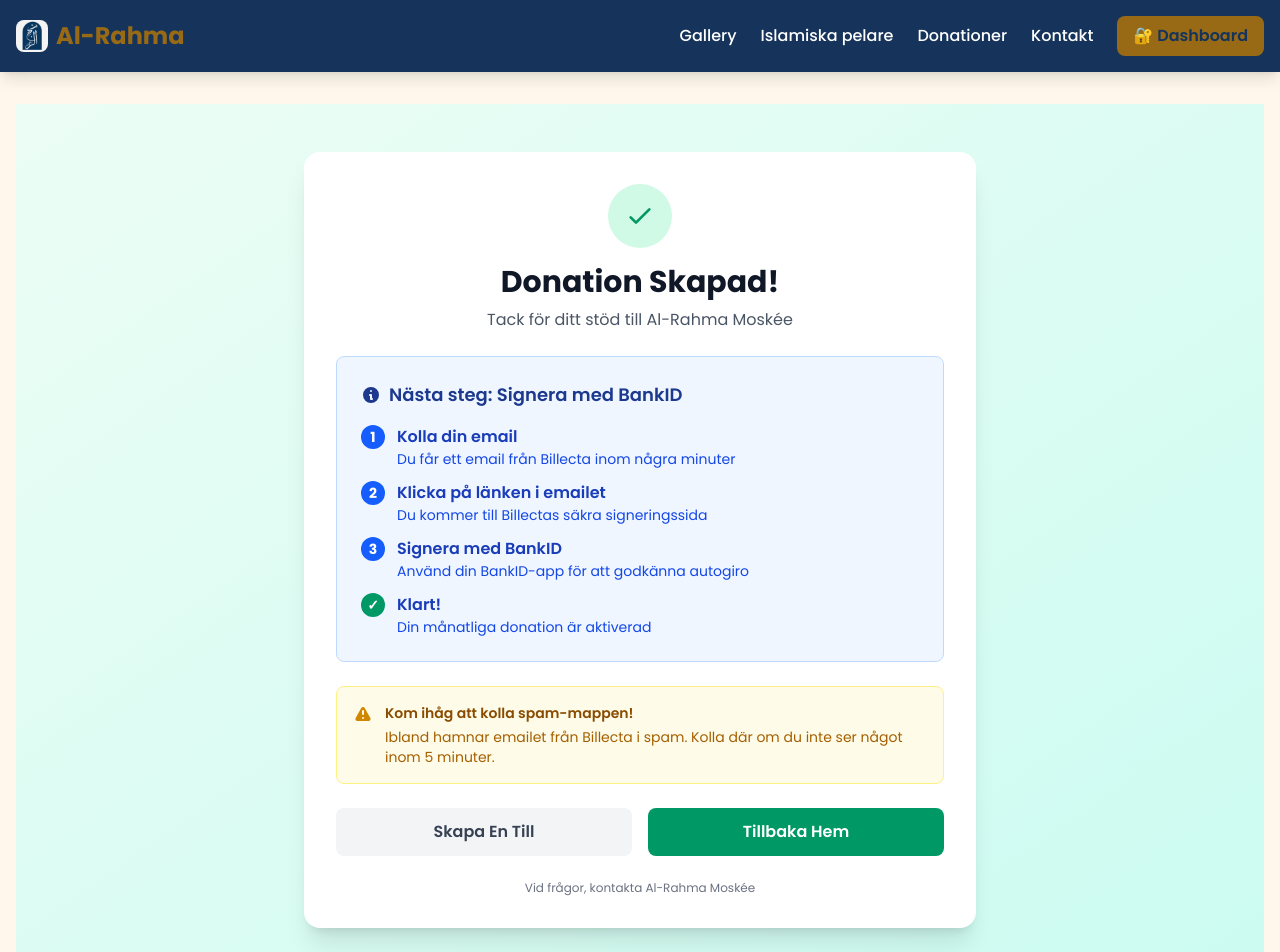
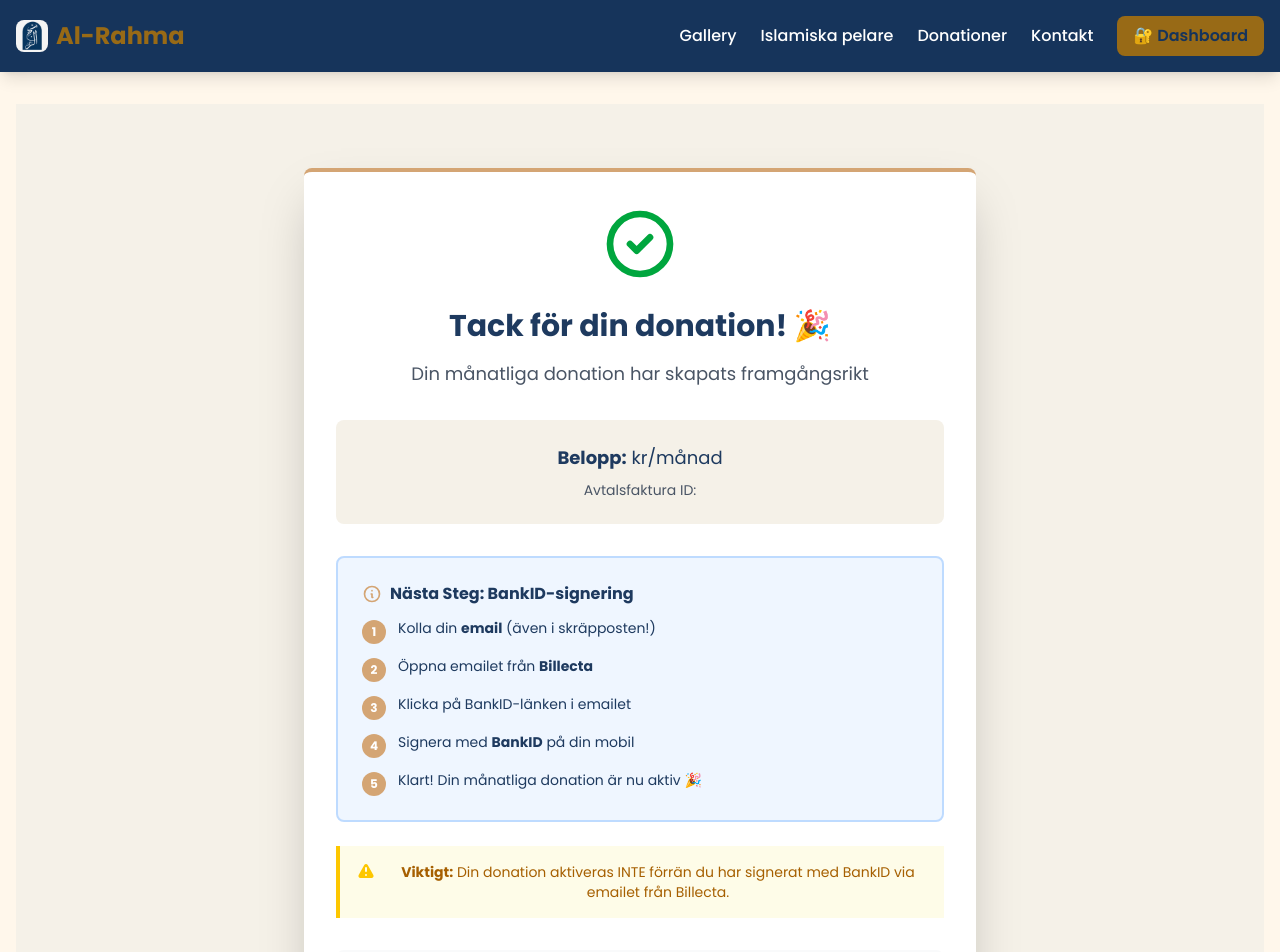
Before and after one commit to Coding-Mohamed/al-rahma-mosque, a Next.js app: page /donations/success in a window 1280 px wide. Shown: the top 952 px of the page. Built offline with nearby package versions, Linux system fonts and the light colour scheme.

Commit message:
success page fixed error

```diff
--- a/app/donations/success/page.jsx
+++ b/app/donations/success/page.jsx
@@ -1,112 +1,241 @@
-// // app/donations/success/page.jsx
+// // // app/donations/success/page.jsx
+// "use client";
+
+// import { useSearchParams } from "next/navigation";
+// import Link from "next/link";
+
+// export default function DonationSuccessPage() {
+//   const searchParams = useSearchParams();
+//   const contractId = searchParams.get("contractId");
+//   const amount = searchParams.get("amount");
+
+//   return (
+//     <div className="min-h-screen bg-gradient-to-br from-emerald-50 to-teal-100 py-12 px-4">
+//       <div className="max-w-2xl mx-auto">
+//         <div className="bg-white rounded-2xl shadow-xl p-8">
+//           {/* Success Icon */}
+//           <div className="text-center mb-6">
+//             <div className="inline-flex items-center justify-center w-16 h-16 bg-emerald-100 rounded-full mb-4">
+//               <svg className="w-8 h-8 text-emerald-600" fill="none" stroke="currentColor" viewBox="0 0 24 24">
+//                 <path strokeLinecap="round" strokeLinejoin="round" strokeWidth="2" d="M5 13l4 4L19 7" />
+//               </svg>
+//             </div>
+//             <h1 className="text-3xl font-bold text-gray-900 mb-2">Donation Skapad!</h1>
+//             <p className="text-gray-600">Tack för ditt stöd till Al-Rahma Moskée</p>
+//           </div>
+
+//           {/* Contract Info */}
+//           {contractId && (
+//             <div className="bg-gray-50 rounded-lg p-4 mb-6">
+//               <div className="grid grid-cols-2 gap-4 text-sm">
+//                 <div>
+//                   <p className="text-gray-600">Belopp per månad</p>
+//                   <p className="font-semibold text-gray-900">{amount} kr</p>
+//                 </div>
+//                 <div>
+//                   <p className="text-gray-600">Avtalsnummer</p>
+//                   <p className="font-semibold text-gray-900">{contractId}</p>
+//                 </div>
+//               </div>
+//             </div>
+//           )}
+
+//           {/* Next Steps */}
+//           <div className="bg-blue-50 border border-blue-200 rounded-lg p-6 mb-6">
+//             <h2 className="text-lg font-semibold text-blue-900 mb-4 flex items-center">
+//               <svg className="w-5 h-5 mr-2" fill="currentColor" viewBox="0 0 20 20">
+//                 <path fillRule="evenodd" d="M18 10a8 8 0 11-16 0 8 8 0 0116 0zm-7-4a1 1 0 11-2 0 1 1 0 012 0zM9 9a1 1 0 000 2v3a1 1 0 001 1h1a1 1 0 100-2v-3a1 1 0 00-1-1H9z" clipRule="evenodd" />
+//               </svg>
+//               Nästa steg: Signera med BankID
+//             </h2>
+//             <ol className="space-y-3 text-blue-800">
+//               <li className="flex items-start">
+//                 <span className="flex-shrink-0 w-6 h-6 bg-blue-600 text-white rounded-full flex items-center justify-center text-sm font-bold mr-3">1</span>
+//                 <div>
+//                   <p className="font-semibold">Kolla din email</p>
+//                   <p className="text-sm text-blue-700">Du får ett email från Billecta inom några minuter</p>
+//                 </div>
+//               </li>
+//               <li className="flex items-start">
+//                 <span className="flex-shrink-0 w-6 h-6 bg-blue-600 text-white rounded-full flex items-center justify-center text-sm font-bold mr-3">2</span>
+//                 <div>
+//                   <p className="font-semibold">Klicka på länken i emailet</p>
+//                   <p className="text-sm text-blue-700">Du kommer till Billectas säkra signeringssida</p>
+//                 </div>
+//               </li>
+//               <li className="flex items-start">
+//                 <span className="flex-shrink-0 w-6 h-6 bg-blue-600 text-white rounded-full flex items-center justify-center text-sm font-bold mr-3">3</span>
+//                 <div>
+//                   <p className="font-semibold">Signera med BankID</p>
+//                   <p className="text-sm text-blue-700">Använd din BankID-app för att godkänna autogiro</p>
+//                 </div>
+//               </li>
+//               <li className="flex items-start">
+//                 <span className="flex-shrink-0 w-6 h-6 bg-emerald-600 text-white rounded-full flex items-center justify-center text-sm font-bold mr-3">✓</span>
+//                 <div>
+//                   <p className="font-semibold">Klart!</p>
+//                   <p className="text-sm text-blue-700">Din månatliga donation är aktiverad</p>
+//                 </div>
+//               </li>
+//             </ol>
+//           </div>
+
+//           {/* Warning about spam */}
+//           <div className="bg-yellow-50 border border-yellow-200 rounded-lg p-4 mb-6">
+//             <div className="flex items-start">
+//               <svg className="w-5 h-5 text-yellow-600 mt-0.5 mr-3 flex-shrink-0" fill="currentColor" viewBox="0 0 20 20">
+//                 <path fillRule="evenodd" d="M8.257 3.099c.765-1.36 2.722-1.36 3.486 0l5.58 9.92c.75 1.334-.213 2.98-1.742 2.98H4.42c-1.53 0-2.493-1.646-1.743-2.98l5.58-9.92zM11 13a1 1 0 11-2 0 1 1 0 012 0zm-1-8a1 1 0 00-1 1v3a1 1 0 002 0V6a1 1 0 00-1-1z" clipRule="evenodd" />
+//               </svg>
+//               <div className="text-sm text-yellow-800">
+//                 <p className="font-semibold mb-1">Kom ihåg att kolla spam-mappen!</p>
+//                 <p className="text-yellow-700">Ibland hamnar emailet från Billecta i spam. Kolla där om du inte ser något inom 5 minuter.</p>
+//               </div>
+//             </div>
+//           </div>
+
+//           {/* Actions */}
+//           <div className="flex gap-4">
+//             <Link href="/donations" className="flex-1 text-center bg-gray-100 text-gray-700 py-3 px-6 rounded-lg font-semibold hover:bg-gray-200 transition">
+//               Skapa En Till
+//             </Link>
+//             <Link href="/" className="flex-1 text-center bg-emerald-600 text-white py-3 px-6 rounded-lg font-semibold hover:bg-emerald-700 transition">
+//               Tillbaka Hem
+//             </Link>
+//           </div>
+
+//           {/* Footer */}
+//           <p className="mt-6 text-xs text-center text-gray-500">Vid frågor, kontakta Al-Rahma Moskée</p>
+//         </div>
+//       </div>
+//     </div>
+//   );
+// }
+
 "use client";
+import { useSearchParams } from "next/navigation";
+import { Suspense } from "react";
 
-import { useSearchParams } from "next/navigation";
-import Link from "next/link";
-
-export default function DonationSuccessPage() {
+function SuccessContent() {
   const searchParams = useSearchParams();
   const contractId = searchParams.get("contractId");
   const amount = searchParams.get("amount");
 
   return (
-    <div className="min-h-screen bg-gradient-to-br from-emerald-50 to-teal-100 py-12 px-4">
+    <div className="min-h-screen bg-[#f5f1e8] py-16 px-4">
       <div className="max-w-2xl mx-auto">
-        <div className="bg-white rounded-2xl shadow-xl p-8">
+        <div className="bg-white rounded-lg shadow-2xl p-8 text-center border-t-4 border-[#d4a574]">
           {/* Success Icon */}
-          <div className="text-center mb-6">
-            <div className="inline-flex items-center justify-center w-16 h-16 bg-emerald-100 rounded-full mb-4">
-              <svg className="w-8 h-8 text-emerald-600" fill="none" stroke="currentColor" viewBox="0 0 24 24">
-                <path strokeLinecap="round" strokeLinejoin="round" strokeWidth="2" d="M5 13l4 4L19 7" />
-              </svg>
-            </div>
-            <h1 className="text-3xl font-bold text-gray-900 mb-2">Donation Skapad!</h1>
-            <p className="text-gray-600">Tack för ditt stöd till Al-Rahma Moskée</p>
+          <div className="mb-6">
+            <svg className="w-20 h-20 text-green-600 mx-auto" fill="none" stroke="currentColor" viewBox="0 0 24 24">
+              <path strokeLinecap="round" strokeLinejoin="round" strokeWidth={2} d="M9 12l2 2 4-4m6 2a9 9 0 11-18 0 9 9 0 0118 0z" />
+            </svg>
           </div>
 
-          {/* Contract Info */}
-          {contractId && (
-            <div className="bg-gray-50 rounded-lg p-4 mb-6">
-              <div className="grid grid-cols-2 gap-4 text-sm">
-                <div>
-                  <p className="text-gray-600">Belopp per månad</p>
-                  <p className="font-semibold text-gray-900">{amount} kr</p>
-                </div>
-                <div>
-                  <p className="text-gray-600">Avtalsnummer</p>
-                  <p className="font-semibold text-gray-900">{contractId}</p>
-                </div>
-              </div>
-            </div>
-          )}
+          <h1 className="text-3xl font-bold text-[#1e3a5f] mb-4">Tack för din donation! 🎉</h1>
+
+          <p className="text-lg text-gray-600 mb-8">Din månatliga donation har skapats framgångsrikt</p>
+
+          {/* Donation Details */}
+          <div className="bg-[#f5f1e8] rounded-lg p-6 mb-8">
+            <p className="text-lg text-[#1e3a5f] mb-2">
+              <strong>Belopp:</strong> {amount} kr/månad
+            </p>
+            <p className="text-sm text-gray-600">Avtalsfaktura ID: {contractId}</p>
+          </div>
 
           {/* Next Steps */}
-          <div className="bg-blue-50 border border-blue-200 rounded-lg p-6 mb-6">
-            <h2 className="text-lg font-semibold text-blue-900 mb-4 flex items-center">
-              <svg className="w-5 h-5 mr-2" fill="currentColor" viewBox="0 0 20 20">
-                <path fillRule="evenodd" d="M18 10a8 8 0 11-16 0 8 8 0 0116 0zm-7-4a1 1 0 11-2 0 1 1 0 012 0zM9 9a1 1 0 000 2v3a1 1 0 001 1h1a1 1 0 100-2v-3a1 1 0 00-1-1H9z" clipRule="evenodd" />
+          <div className="bg-blue-50 border-2 border-blue-200 rounded-lg p-6 mb-6 text-left">
+            <h2 className="font-bold text-[#1e3a5f] mb-3 flex items-center">
+              <svg className="w-5 h-5 mr-2 text-[#d4a574]" fill="none" stroke="currentColor" viewBox="0 0 24 24">
+                <path strokeLinecap="round" strokeLinejoin="round" strokeWidth={2} d="M13 16h-1v-4h-1m1-4h.01M21 12a9 9 0 11-18 0 9 9 0 0118 0z" />
               </svg>
-              Nästa steg: Signera med BankID
+              Nästa Steg: BankID-signering
             </h2>
-            <ol className="space-y-3 text-blue-800">
+            <ol className="text-sm text-[#1e3a5f] space-y-3">
               <li className="flex items-start">
-                <span className="flex-shrink-0 w-6 h-6 bg-blue-600 text-white rounded-full flex items-center justify-center text-sm font-bold mr-3">1</span>
-                <div>
-                  <p className="font-semibold">Kolla din email</p>
-                  <p className="text-sm text-blue-700">Du får ett email från Billecta inom några minuter</p>
-                </div>
+                <span className="flex-shrink-0 w-6 h-6 bg-[#d4a574] text-white rounded-full flex items-center justify-center text-xs font-bold mr-3 mt-0.5">1</span>
+                <span>
+                  Kolla din <strong>email</strong> (även i skräpposten!)
+                </span>
               </li>
               <li className="flex items-start">
-                <span className="flex-shrink-0 w-6 h-6 bg-blue-600 text-white rounded-full flex items-center justify-center text-sm font-bold mr-3">2</span>
-                <div>
-                  <p className="font-semibold">Klicka på länken i emailet</p>
-                  <p className="text-sm text-blue-700">Du kommer till Billectas säkra signeringssida</p>
-                </div>
+                <span className="flex-shrink-0 w-6 h-6 bg-[#d4a574] text-white rounded-full flex items-center justify-center text-xs font-bold mr-3 mt-0.5">2</span>
+                <span>
+                  Öppna emailet från <strong>Billecta</strong>
+                </span>
               </li>
               <li className="flex items-start">
-                <span className="flex-shrink-0 w-6 h-6 bg-blue-600 text-white rounded-full flex items-center justify-center text-sm font-bold mr-3">3</span>
-                <div>
-                  <p className="font-semibold">Signera med BankID</p>
-                  <p className="text-sm text-blue-700">Använd din BankID-app för att godkänna autogiro</p>
-                </div>
+                <span className="flex-shrink-0 w-6 h-6 bg-[#d4a574] text-white rounded-full flex items-center justify-center text-xs font-bold mr-3 mt-0.5">3</span>
+                <span>Klicka på BankID-länken i emailet</span>
               </li>
               <li className="flex items-start">
-                <span className="flex-shrink-0 w-6 h-6 bg-emerald-600 text-white rounded-full flex items-center justify-center text-sm font-bold mr-3">✓</span>
-                <div>
-                  <p className="font-semibold">Klart!</p>
-                  <p className="text-sm text-blue-700">Din månatliga donation är aktiverad</p>
-                </div>
+                <span className="flex-shrink-0 w-6 h-6 bg-[#d4a574] text-white rounded-full flex items-center justify-center text-xs font-bold mr-3 mt-0.5">4</span>
+                <span>
+                  Signera med <strong>BankID</strong> på din mobil
+                </span>
+              </li>
+              <li className="flex items-start">
+                <span className="flex-shrink-0 w-6 h-6 bg-[#d4a574] text-white rounded-full flex items-center justify-center text-xs font-bold mr-3 mt-0.5">5</span>
+                <span>Klart! Din månatliga donation är nu aktiv 🎉</span>
               </li>
             </ol>
           </div>
 
-          {/* Warning about spam */}
-          <div className="bg-yellow-50 border border-yellow-200 rounded-lg p-4 mb-6">
-            <div className="flex items-start">
-              <svg className="w-5 h-5 text-yellow-600 mt-0.5 mr-3 flex-shrink-0" fill="currentColor" viewBox="0 0 20 20">
-                <path fillRule="evenodd" d="M8.257 3.099c.765-1.36 2.722-1.36 3.486 0l5.58 9.92c.75 1.334-.213 2.98-1.742 2.98H4.42c-1.53 0-2.493-1.646-1.743-2.98l5.58-9.92zM11 13a1 1 0 11-2 0 1 1 0 012 0zm-1-8a1 1 0 00-1 1v3a1 1 0 002 0V6a1 1 0 00-1-1z" clipRule="evenodd" />
-              </svg>
-              <div className="text-sm text-yellow-800">
-                <p className="font-semibold mb-1">Kom ihåg att kolla spam-mappen!</p>
-                <p className="text-yellow-700">Ibland hamnar emailet från Billecta i spam. Kolla där om du inte ser något inom 5 minuter.</p>
+          {/* Warning */}
+          <div className="bg-yellow-50 border-l-4 border-yellow-400 p-4 mb-8">
+            <div className="flex">
+              <div className="flex-shrink-0">
+                <svg className="h-5 w-5 text-yellow-400" viewBox="0 0 20 20" fill="currentColor">
+                  <path fillRule="evenodd" d="M8.257 3.099c.765-1.36 2.722-1.36 3.486 0l5.58 9.92c.75 1.334-.213 2.98-1.742 2.98H4.42c-1.53 0-2.493-1.646-1.743-2.98l5.58-9.92zM11 13a1 1 0 11-2 0 1 1 0 012 0zm-1-8a1 1 0 00-1 1v3a1 1 0 002 0V6a1 1 0 00-1-1z" clipRule="evenodd" />
+                </svg>
+              </div>
+              <div className="ml-3">
+                <p className="text-sm text-yellow-700">
+                  <strong>Viktigt:</strong> Din donation aktiveras INTE förrän du har signerat med BankID via emailet från Billecta.
+                </p>
               </div>
             </div>
           </div>
 
-          {/* Actions */}
-          <div className="flex gap-4">
-            <Link href="/donations" className="flex-1 text-center bg-gray-100 text-gray-700 py-3 px-6 rounded-lg font-semibold hover:bg-gray-200 transition">
-              Skapa En Till
-            </Link>
-            <Link href="/" className="flex-1 text-center bg-emerald-600 text-white py-3 px-6 rounded-lg font-semibold hover:bg-emerald-700 transition">
-              Tillbaka Hem
-            </Link>
+          {/* Contact Info */}
+          <div className="bg-gray-50 rounded-lg p-4 mb-6">
+            <p className="text-sm text-gray-600">
+              Fick du inte emailet inom 5 minuter?
+              <br />
+              Kontakta oss på{" "}
+              <a href="mailto:info@alrahmamoske.se" className="text-[#d4a574] hover:underline font-semibold">
+                info@alrahmamoske.se
+              </a>{" "}
+              eller{" "}
+              <a href="tel:+46737739772" className="text-[#d4a574] hover:underline font-semibold">
+                +46 73 773 97 72
+              </a>
+            </p>
           </div>
 
-          {/* Footer */}
-          <p className="mt-6 text-xs text-center text-gray-500">Vid frågor, kontakta Al-Rahma Moskée</p>
+          {/* Back Button */}
+          <a href="/" className="inline-block bg-[#1e3a5f] hover:bg-[#2c5079] text-white px-8 py-3 rounded-lg font-semibold transition-all duration-200 transform hover:scale-105 shadow-lg">
+            Tillbaka till startsidan
+          </a>
         </div>
       </div>
     </div>
   );
 }
+
+export default function SuccessPage() {
+  return (
+    <Suspense
+      fallback={
+        <div className="min-h-screen bg-[#f5f1e8] flex items-center justify-center">
+          <div className="text-center">
+            <div className="animate-spin rounded-full h-12 w-12 border-4 border-[#d4a574] border-t-transparent mx-auto mb-4"></div>
+            <p className="text-[#1e3a5f] text-lg">Laddar...</p>
+          </div>
+        </div>
+      }
+    >
+      <SuccessContent />
+    </Suspense>
+  );
+}
```
